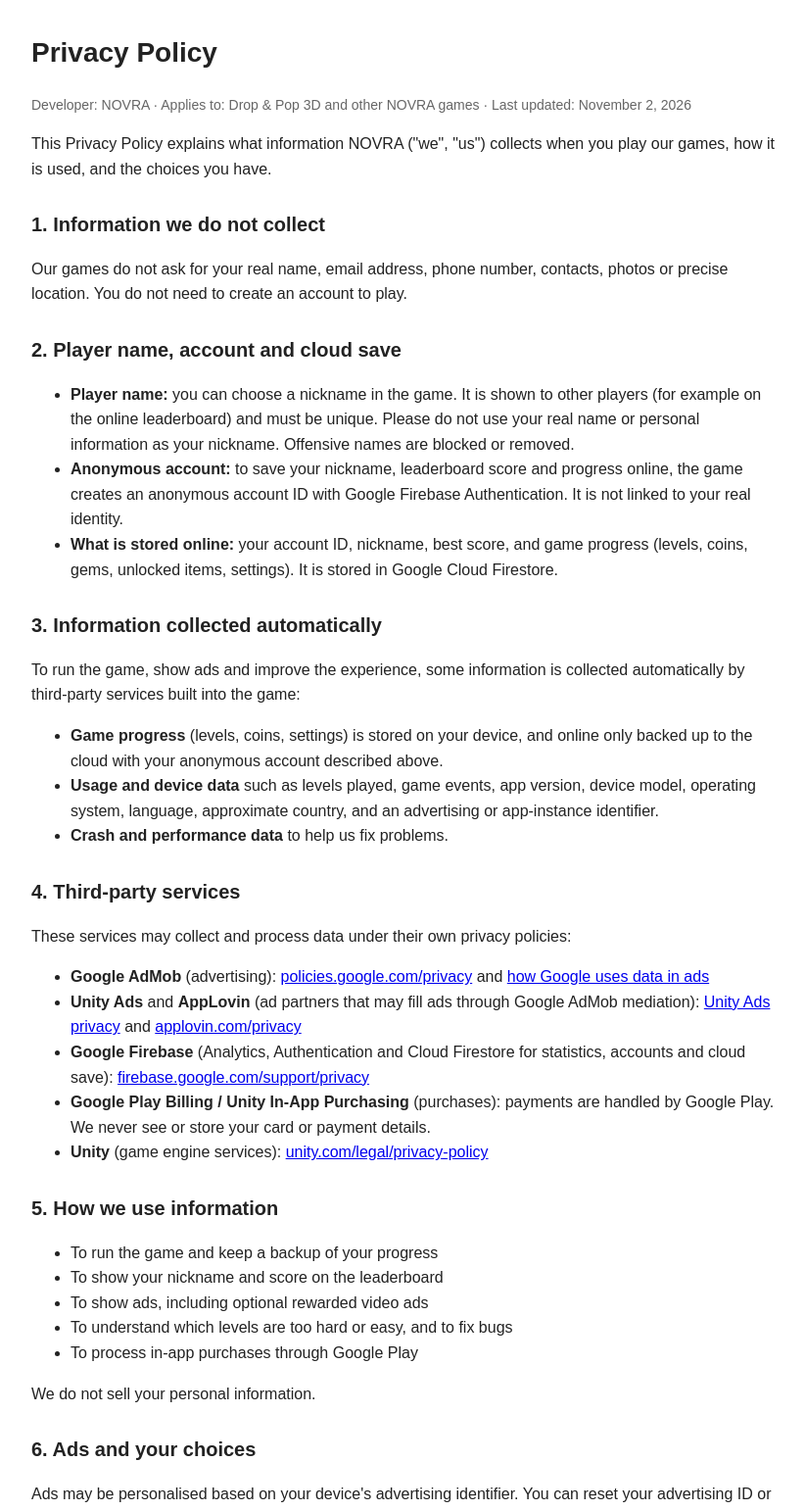
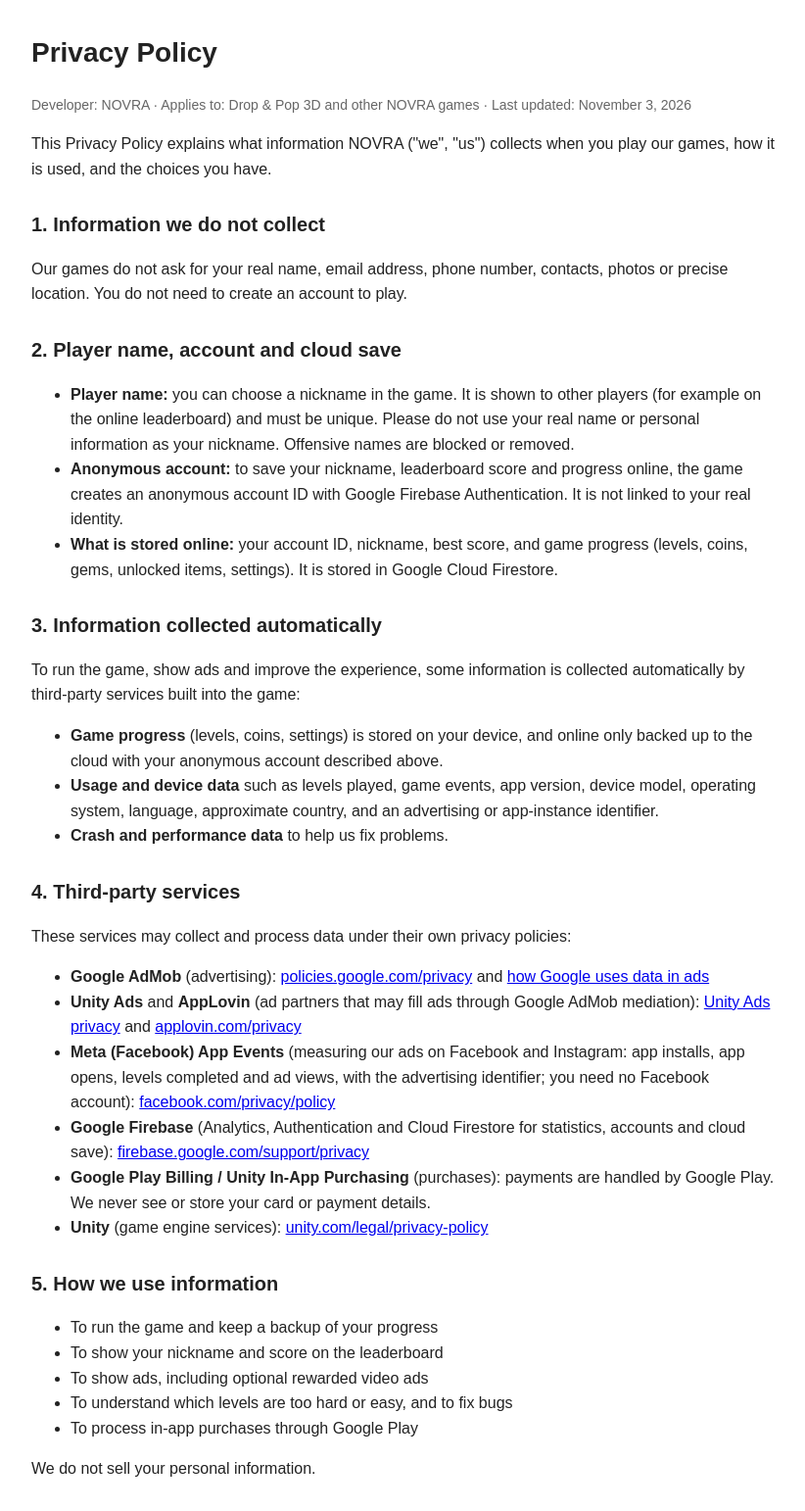
Before and after one commit to NOVRA-GAMES/novra-games.github.io, a plain HTML site: page privacy-policy.html in a window 1280 px wide. Shown: the top 1542 px of the page at 98% size, without its empty margins (228-1050 px from the left). Drawn offline with Linux system fonts and the light colour scheme.

Commit message:
Add files via upload

```diff
--- a/privacy-policy.html
+++ b/privacy-policy.html
@@ -12,7 +12,7 @@
 </head>
 <body>
 <h1>Privacy Policy</h1>
-<p class="small">Developer: NOVRA &middot; Applies to: Drop &amp; Pop 3D and other NOVRA games &middot; Last updated: November 2, 2026</p>
+<p class="small">Developer: NOVRA &middot; Applies to: Drop &amp; Pop 3D and other NOVRA games &middot; Last updated: November 3, 2026</p>
 
 <p>This Privacy Policy explains what information NOVRA ("we", "us") collects when you play our games, how it is used, and the choices you have.</p>
 
@@ -39,6 +39,7 @@
 <ul>
   <li><b>Google AdMob</b> (advertising): <a href="https://policies.google.com/privacy">policies.google.com/privacy</a> and <a href="https://policies.google.com/technologies/ads">how Google uses data in ads</a></li>
   <li><b>Unity Ads</b> and <b>AppLovin</b> (ad partners that may fill ads through Google AdMob mediation): <a href="https://unity.com/legal/game-player-and-app-user-privacy-policy">Unity Ads privacy</a> and <a href="https://www.applovin.com/privacy/">applovin.com/privacy</a></li>
+  <li><b>Meta (Facebook) App Events</b> (measuring our ads on Facebook and Instagram: app installs, app opens, levels completed and ad views, with the advertising identifier; you need no Facebook account): <a href="https://www.facebook.com/privacy/policy/">facebook.com/privacy/policy</a></li>
   <li><b>Google Firebase</b> (Analytics, Authentication and Cloud Firestore for statistics, accounts and cloud save): <a href="https://firebase.google.com/support/privacy">firebase.google.com/support/privacy</a></li>
   <li><b>Google Play Billing / Unity In-App Purchasing</b> (purchases): payments are handled by Google Play. We never see or store your card or payment details.</li>
   <li><b>Unity</b> (game engine services): <a href="https://unity.com/legal/privacy-policy">unity.com/legal/privacy-policy</a></li>
```
